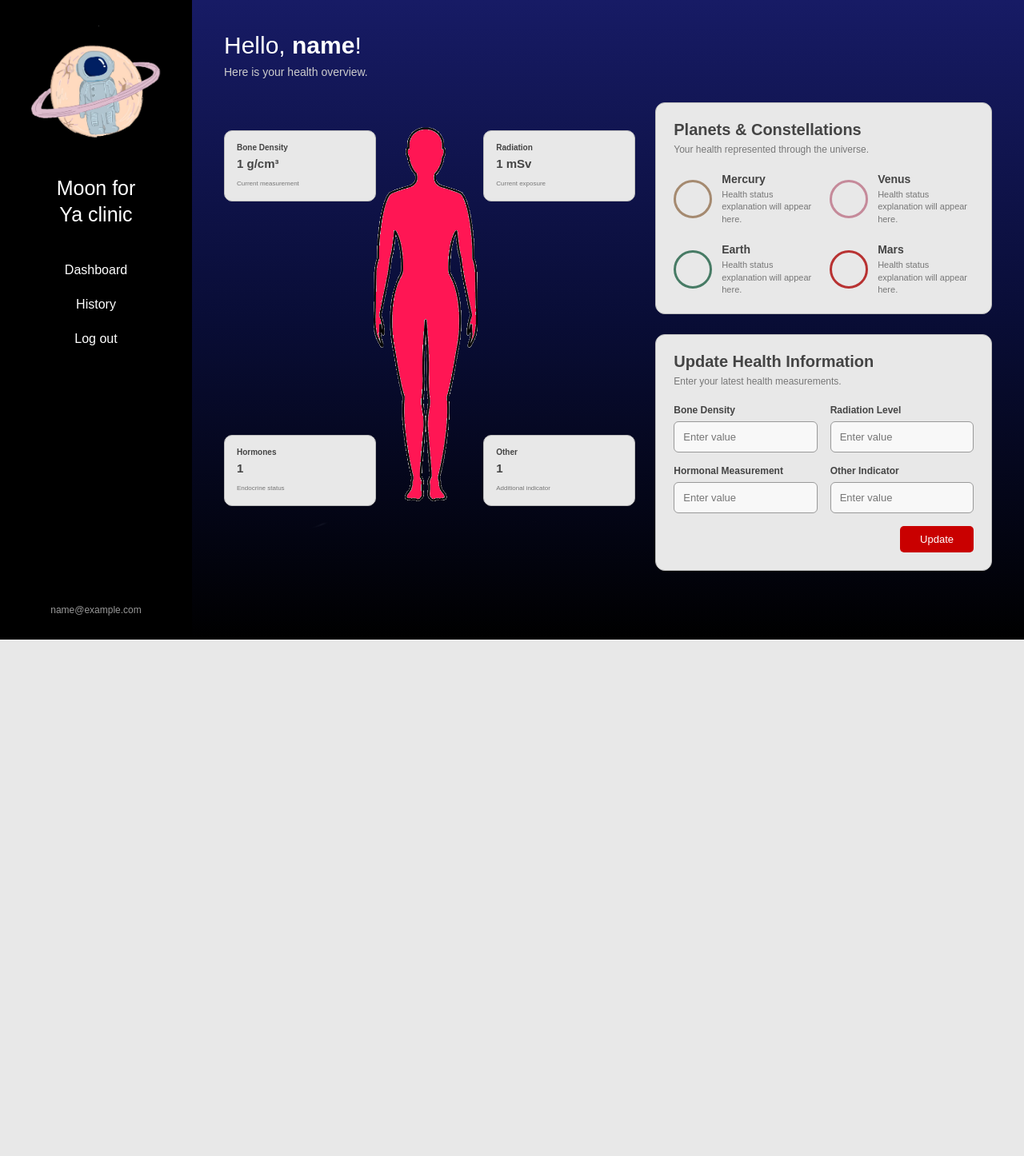
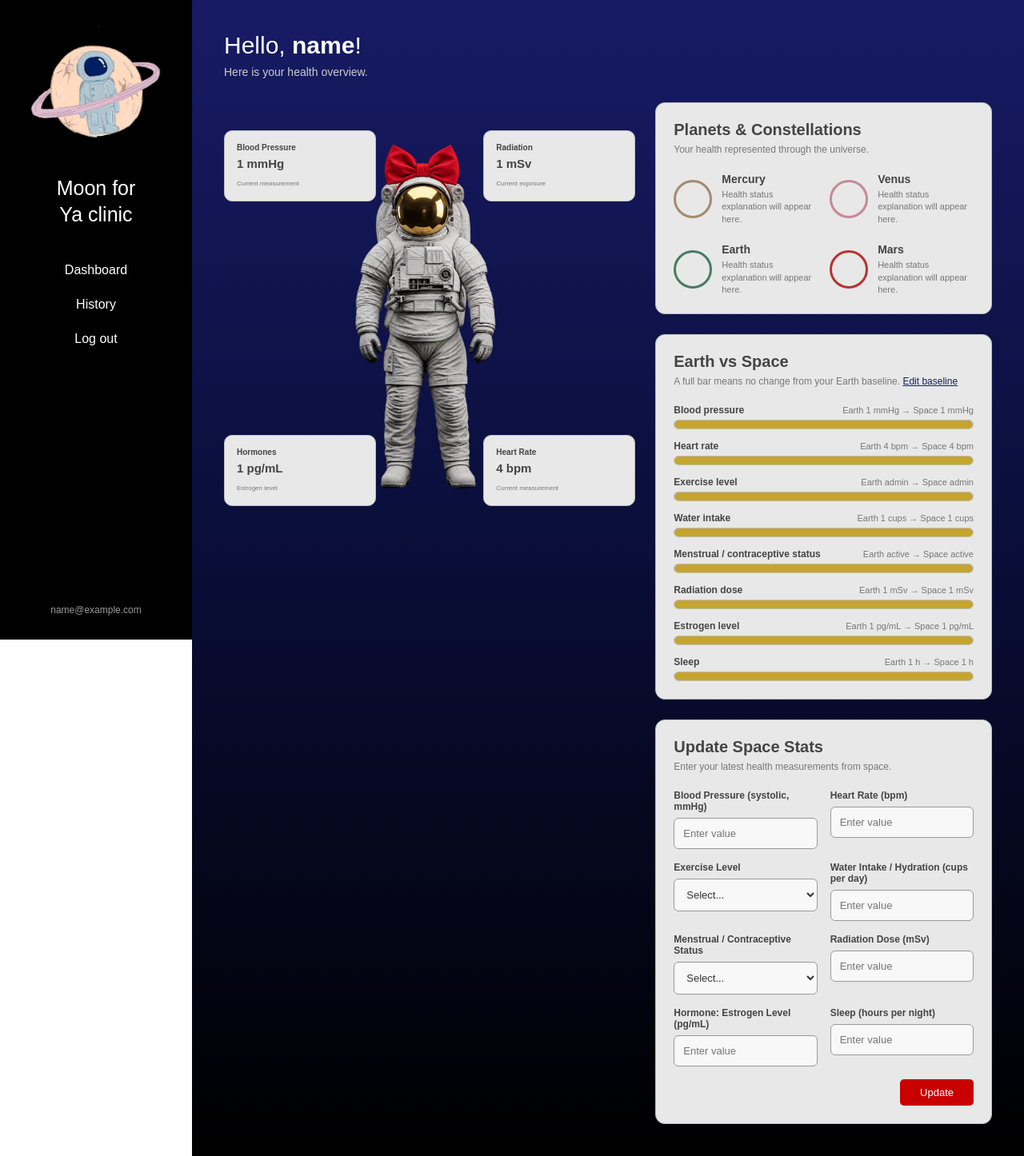
Before and after one commit to Hamroz-JONN/NASA-MoonForYa-2026, a Flask app: page /dashboard in a window 1280 px wide. Shown: the whole page at 80% size. Before the commit the page ends 800 px from the top, so only its background shows below. Run offline with Flask 3, Linux system fonts and the light colour scheme; a user stored in the database is signed in; tables that the repository leaves empty hold one stand-in row (values such as "Sample post").

Commit message:
Earth & Space Form & Stats

```diff
--- a/app/forms.py
+++ b/app/forms.py
@@ -1,6 +1,15 @@
 from flask_wtf import FlaskForm
-from wtforms import BooleanField, FloatField, PasswordField, StringField, SubmitField
-from wtforms.validators import DataRequired, Email, InputRequired
+from wtforms import BooleanField, IntegerField, PasswordField, SelectField, StringField, SubmitField
+from wtforms.validators import DataRequired, Email, InputRequired, NumberRange
+
+EXERCISE_LEVELS = ["None", "Light", "Moderate", "Intense"]
+MENSTRUAL_STATUSES = [
+    "Regular cycle",
+    "Irregular cycle",
+    "Hormonal contraceptive",
+    "Menstrual suppression",
+    "Not applicable",
+]
 
 
 class LoginForm(FlaskForm):
@@ -10,14 +19,47 @@ class LoginForm(FlaskForm):
     submit = SubmitField("Log in")
 
 
-class SubmissionForm(FlaskForm):
+def _number(label):
     # InputRequired (not DataRequired) so that 0 is accepted as a valid number
-    value_1 = FloatField("Bone Density", validators=[InputRequired(message="Enter a number.")])
-    value_2 = FloatField("Radiation Level", validators=[InputRequired(message="Enter a number.")])
-    value_3 = FloatField("Hormonal Measurement", validators=[InputRequired(message="Enter a number.")])
-    value_4 = FloatField("Other Indicator", validators=[InputRequired(message="Enter a number.")])
+    return IntegerField(
+        label,
+        validators=[
+            InputRequired(message="Enter a whole number."),
+            NumberRange(min=0, message="Enter 0 or more."),
+        ],
+    )
+
+
+def _choice(label, choices):
+    return SelectField(
+        label,
+        choices=[("", "Select...")] + [(c, c) for c in choices],
+        validators=[DataRequired(message="Choose an option.")],
+    )
+
+
+class HealthStatsForm(FlaskForm):
+    """Used for both the Earth baseline and the space stats (same 8 fields)."""
+
+    blood_pressure = _number("Blood Pressure (systolic, mmHg)")
+    heart_rate = _number("Heart Rate (bpm)")
+    exercise_level = _choice("Exercise Level", EXERCISE_LEVELS)
+    water_intake = _number("Water Intake / Hydration (cups per day)")
+    menstrual_status = _choice("Menstrual / Contraceptive Status", MENSTRUAL_STATUSES)
+    radiation_dose = _number("Radiation Dose (mSv)")
+    estrogen_level = _number("Hormone: Estrogen Level (pg/mL)")
+    sleep = _number("Sleep (hours per night)")
     submit = SubmitField("Submit")
 
     @property
-    def number_fields(self):
-        return [self.value_1, self.value_2, self.value_3, self.value_4]
+    def stat_fields(self):
+        return [
+            self.blood_pressure,
+            self.heart_rate,
+            self.exercise_level,
+            self.water_intake,
+            self.menstrual_status,
+            self.radiation_dose,
+            self.estrogen_level,
+            self.sleep,
+        ]
--- a/app/main.py
+++ b/app/main.py
@@ -2,10 +2,18 @@ from flask import Blueprint, flash, redirect, render_template, url_for
 from flask_login import current_user, login_required
 
 from app import db
-from app.forms import SubmissionForm
-from app.models import Submission
+from app.forms import HealthStatsForm
+from app.models import STAT_FIELDS, EarthSubmission, SpaceSubmission, compare
 
 bp = Blueprint("main", __name__)
+
+
+def _save(model, form):
+    row = model(user_id=current_user.id)
+    for name, _label, _unit in STAT_FIELDS:
+        setattr(row, name, getattr(form, name).data)
+    db.session.add(row)
+    db.session.commit()
 
 
 @bp.route("/")
@@ -13,39 +21,44 @@ def index():
     return redirect(url_for("main.dashboard"))
 
 
+@bp.route("/baseline", methods=["GET", "POST"])
+@login_required
+def baseline():
+    """Earth Baseline Stats: asked on first login, before the dashboard."""
+    earth = EarthSubmission.latest_for(current_user.id)
+    form = HealthStatsForm(obj=earth)
+    if form.validate_on_submit():
+        _save(EarthSubmission, form)
+        flash("Your Earth baseline was saved.", "success")
+        return redirect(url_for("main.dashboard"))
+    return render_template("main/baseline.html", form=form, has_baseline=earth is not None)
+
+
 @bp.route("/dashboard", methods=["GET", "POST"])
 @login_required
 def dashboard():
-    form = SubmissionForm()
+    earth = EarthSubmission.latest_for(current_user.id)
+    if earth is None:
+        return redirect(url_for("main.baseline"))
+
+    form = HealthStatsForm()
     if form.validate_on_submit():
-        submission = Submission(
-            user_id=current_user.id,
-            value_1=form.value_1.data,
-            value_2=form.value_2.data,
-            value_3=form.value_3.data,
-            value_4=form.value_4.data,
-        )
-        db.session.add(submission)
-        db.session.commit()
-        flash("Your health information was updated.", "success")
+        _save(SpaceSubmission, form)
+        flash("Your space stats were updated.", "success")
         # Redirect after POST so a page refresh doesn't resubmit
         return redirect(url_for("main.dashboard"))
 
-    latest = db.session.scalar(
-        db.select(Submission)
-        .filter_by(user_id=current_user.id)
-        .order_by(Submission.created_at.desc())
-        .limit(1)
-    )
-    return render_template("main/dashboard.html", form=form, latest=latest)
+    space = SpaceSubmission.latest_for(current_user.id)
+    bars = compare(earth, space) if space else None
+    return render_template("main/dashboard.html", form=form, space=space, bars=bars)
 
 
 @bp.route("/history")
 @login_required
 def history():
     submissions = db.session.scalars(
-        db.select(Submission)
+        db.select(SpaceSubmission)
         .filter_by(user_id=current_user.id)
-        .order_by(Submission.created_at.desc())
+        .order_by(SpaceSubmission.created_at.desc(), SpaceSubmission.id.desc())
     ).all()
-    return render_template("main/history.html", submissions=submissions)
+    return render_template("main/history.html", submissions=submissions, stat_fields=STAT_FIELDS)
--- a/app/static/css/style.css
+++ b/app/static/css/style.css
@@ -684,3 +684,85 @@ body {
 .history-empty a {
     color: #FFFFFF;
 }
+
+
+/* =================================
+   EARTH BASELINE + EARTH VS SPACE BARS
+================================= */
+
+.baseline-container {
+    max-width: 640px;
+    margin: 20px auto;
+}
+
+.update-form-group select {
+    width: 100%;
+    padding: 11px;
+    border: 1px solid #999999;
+    border-radius: 6px;
+    background-color: #F8F8F8;
+    color: #333333;
+    font-size: 13px;
+    outline: none;
+}
+
+.update-form-group select:focus {
+    border-color: #555555;
+}
+
+.compare-panel {
+    background-color: #E8E8E8;
+    border: 1px solid #BDBDBD;
+    border-radius: 12px;
+    padding: 22px;
+}
+
+.compare-panel h2 {
+    font-size: 20px;
+    color: #444444;
+    margin-bottom: 6px;
+}
+
+.panel-subtitle a {
+    color: #171B65;
+}
+
+.compare-list {
+    display: flex;
+    flex-direction: column;
+    gap: 14px;
+}
+
+.compare-head {
+    display: flex;
+    justify-content: space-between;
+    align-items: baseline;
+    gap: 10px;
+    margin-bottom: 5px;
+}
+
+.compare-label {
+    font-size: 12px;
+    font-weight: 600;
+    color: #444444;
+}
+
+.compare-values {
+    font-size: 11px;
+    color: #777777;
+    text-align: right;
+}
+
+.compare-bar {
+    height: 12px;
+    background-color: #CFCFCF;
+    border: 1px solid #BDBDBD;
+    border-radius: 6px;
+    overflow: hidden;
+}
+
+.compare-fill {
+    height: 100%;
+    background-color: #C5A52E;
+    border-radius: 5px;
+}
--- /dev/null
+++ b/app/templates/main/_stats_form.html
@@ -0,0 +1,21 @@
+{% macro stats_form(form, button_text) %}
+<form class="update-form" method="post" novalidate>
+    {{ form.hidden_tag() }}
+
+    {% for field in form.stat_fields %}
+    <div class="update-form-group">
+        <label for="{{ field.id }}">{{ field.label.text }}</label>
+        {% if field.type == "SelectField" %}
+            {{ field() }}
+        {% else %}
+            {{ field(type="number", step="1", min="0", inputmode="numeric", placeholder="Enter value") }}
+        {% endif %}
+        {% for e in field.errors %}<p class="field-error">{{ e }}</p>{% endfor %}
+    </div>
+    {% endfor %}
+
+    <button type="submit" class="update-button">
+        {{ button_text }}
+    </button>
+</form>
+{% endmacro %}
--- a/app/templates/main/dashboard.html
+++ b/app/templates/main/dashboard.html
@@ -2,8 +2,10 @@
 
 {% block title %}Dashboard | Moon Ya Clinic{% endblock %}
 
-{% macro stat(value, unit="") -%}
-    {% if value is not none %}{{ '%g' % value }}{% if unit %} {{ unit }}{% endif %}{% else %}—{% endif %}
+{% from "main/_stats_form.html" import stats_form %}
+
+{% macro stat(value, unit) -%}
+    {% if space %}{{ value }} {{ unit }}{% else %}—{% endif %}
 {%- endmacro %}
 
 {% block content %}
@@ -28,27 +30,27 @@
             >
 
             <div class="stat-card stat-bone">
-                <h3>Bone Density</h3>
-                <p>{{ stat(latest.value_1 if latest else none, "g/cm³") }}</p>
+                <h3>Blood Pressure</h3>
+                <p>{{ stat(space.blood_pressure, "mmHg") }}</p>
                 <span>Current measurement</span>
             </div>
 
             <div class="stat-card stat-radiation">
                 <h3>Radiation</h3>
-                <p>{{ stat(latest.value_2 if latest else none, "mSv") }}</p>
+                <p>{{ stat(space.radiation_dose, "mSv") }}</p>
                 <span>Current exposure</span>
             </div>
 
             <div class="stat-card stat-hormones">
                 <h3>Hormones</h3>
-                <p>{{ stat(latest.value_3 if latest else none) }}</p>
-                <span>Endocrine status</span>
+                <p>{{ stat(space.estrogen_level, "pg/mL") }}</p>
+                <span>Estrogen level</span>
             </div>
 
             <div class="stat-card stat-other">
-                <h3>Other</h3>
-                <p>{{ stat(latest.value_4 if latest else none) }}</p>
-                <span>Additional indicator</span>
+                <h3>Heart Rate</h3>
+                <p>{{ stat(space.heart_rate, "bpm") }}</p>
+                <span>Current measurement</span>
             </div>
 
         </section>
@@ -104,30 +106,46 @@
             </div>
 
 
-            <!-- Update health measurements -->
+            <!-- Earth vs space comparison bars -->
+            {% if bars %}
+            <div class="compare-panel">
+
+                <h2>Earth vs Space</h2>
+                <p class="panel-subtitle">
+                    A full bar means no change from your Earth baseline.
+                    <a href="{{ url_for('main.baseline') }}">Edit baseline</a>
+                </p>
+
+                <div class="compare-list">
+                    {% for bar in bars %}
+                    <div class="compare-item">
+                        <div class="compare-head">
+                            <span class="compare-label">{{ bar.label }}</span>
+                            <span class="compare-values">
+                                Earth {{ bar.earth }}{% if bar.unit %} {{ bar.unit }}{% endif %}
+                                &rarr; Space {{ bar.space }}{% if bar.unit %} {{ bar.unit }}{% endif %}
+                            </span>
+                        </div>
+                        <div class="compare-bar" role="img" aria-label="{{ bar.label }}: {{ bar.percent }}% match with Earth baseline">
+                            <div class="compare-fill" style="width: {{ bar.percent }}%"></div>
+                        </div>
+                    </div>
+                    {% endfor %}
+                </div>
+
+            </div>
+            {% endif %}
+
+
+            <!-- Update space measurements -->
             <div class="update-panel">
 
-                <h2>Update Health Information</h2>
+                <h2>Update Space Stats</h2>
                 <p class="panel-subtitle">
-                    Enter your latest health measurements.
+                    Enter your latest health measurements from space.
                 </p>
 
-                <form class="update-form" method="post" novalidate>
-                    {{ form.hidden_tag() }}
-
-                    {% for field in form.number_fields %}
-                    <div class="update-form-group">
-                        <label for="{{ field.id }}">{{ field.label.text }}</label>
-                        {{ field(type="number", step="any", inputmode="decimal", placeholder="Enter value") }}
-                        {% for e in field.errors %}<p class="field-error">{{ e }}</p>{% endfor %}
-                    </div>
-                    {% endfor %}
-
-                    <button type="submit" class="update-button">
-                        Update
-                    </button>
-
-                </form>
+                {{ stats_form(form, "Update") }}
 
             </div>
 
```
Also changed, not shown: app/models.py (+72 -10 lines), app/templates/main/baseline.html (added, +27 -0 lines), app/templates/main/history.html (+4 -5 lines), app/static/media/body_center.png, app/static/media/body_center2.png (added), 1 other file.
